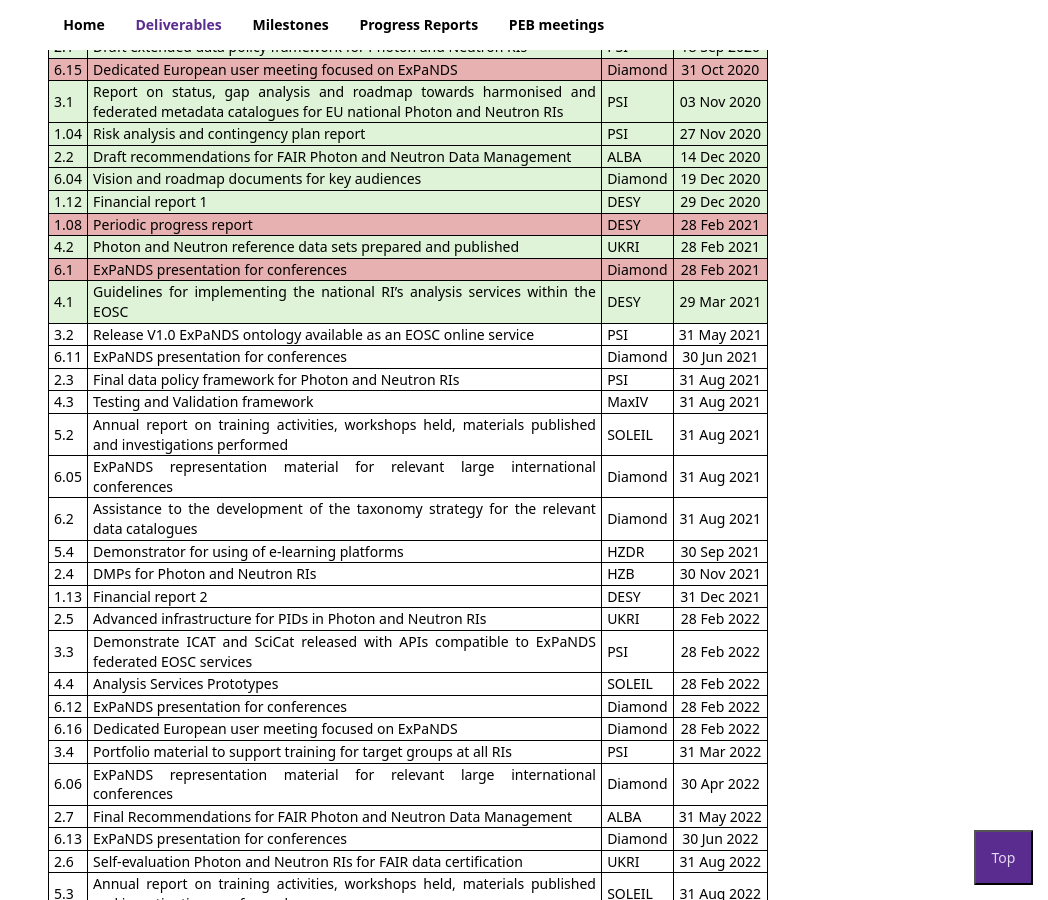
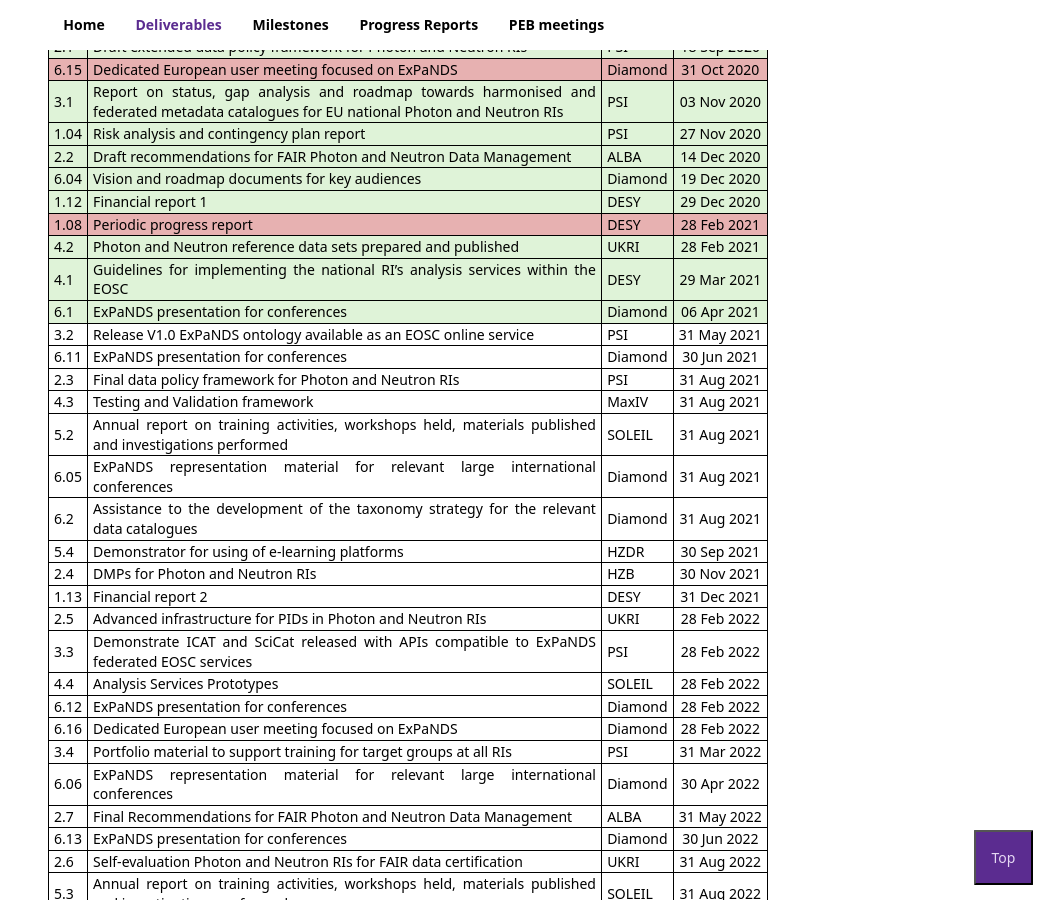
Before and after one commit to ExPaNDS-eu/WP1-reporting, a Jekyll site: the page built from deliverables.html, in a window 1280 px wide and 900 px high, scrolled down 812 px. Shown: the whole window, without its empty margins (232-1280 px from the left). Built offline with Jekyll 4.4.1, drawn with Linux system fonts in a browser that asks for light colours; some of the changed text lies outside the part shown.

Commit message:
delivery of 6.10 to the ec

```diff
--- a/_data/deliverables.yml
+++ b/_data/deliverables.yml
@@ -283,8 +283,7 @@
 - id: 6.10
   name: ExPaNDS presentation for conferences
   partner: Diamond
-  date: 2021-02-28
-  status: late
+  date: 2021-04-06
 
 - id: 6.11
   name: ExPaNDS presentation for conferences
```
